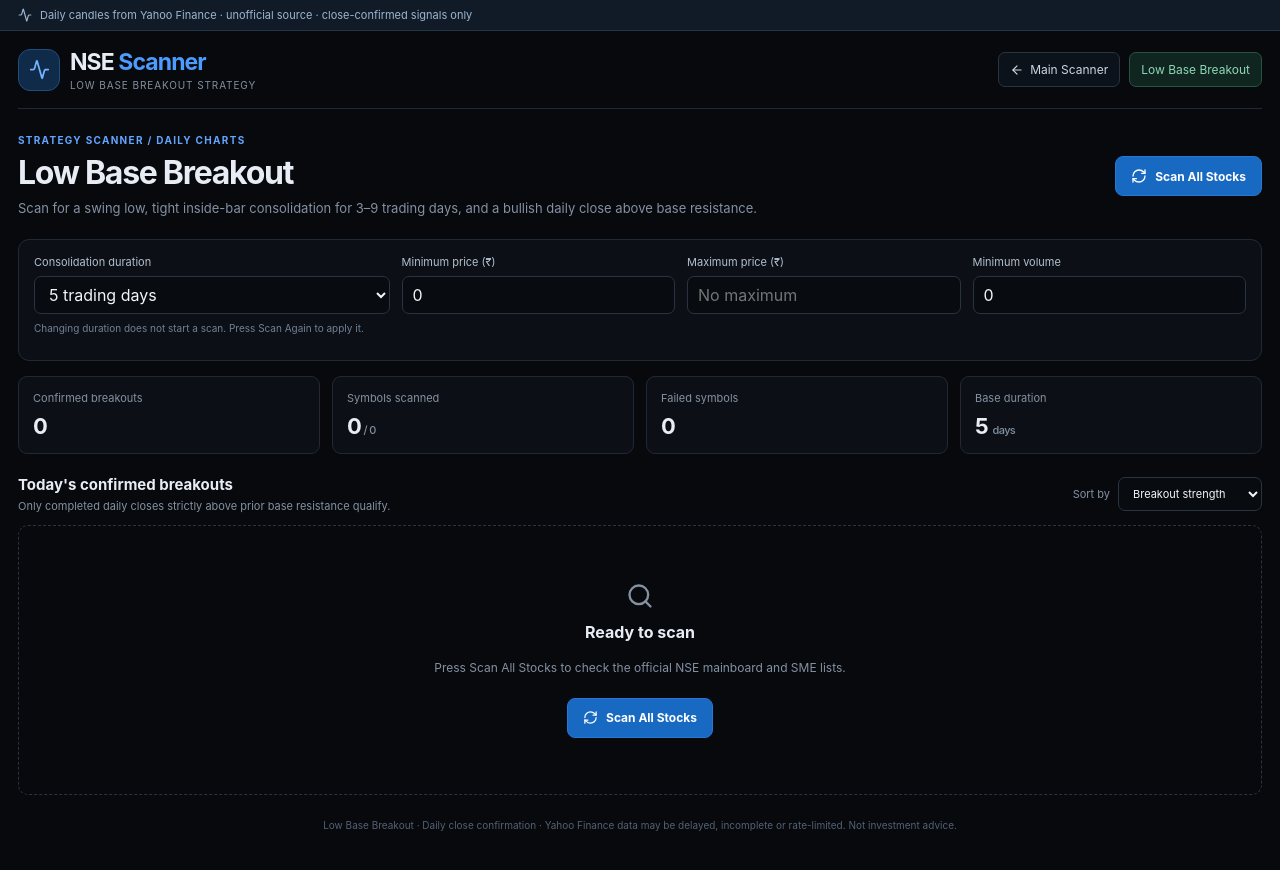
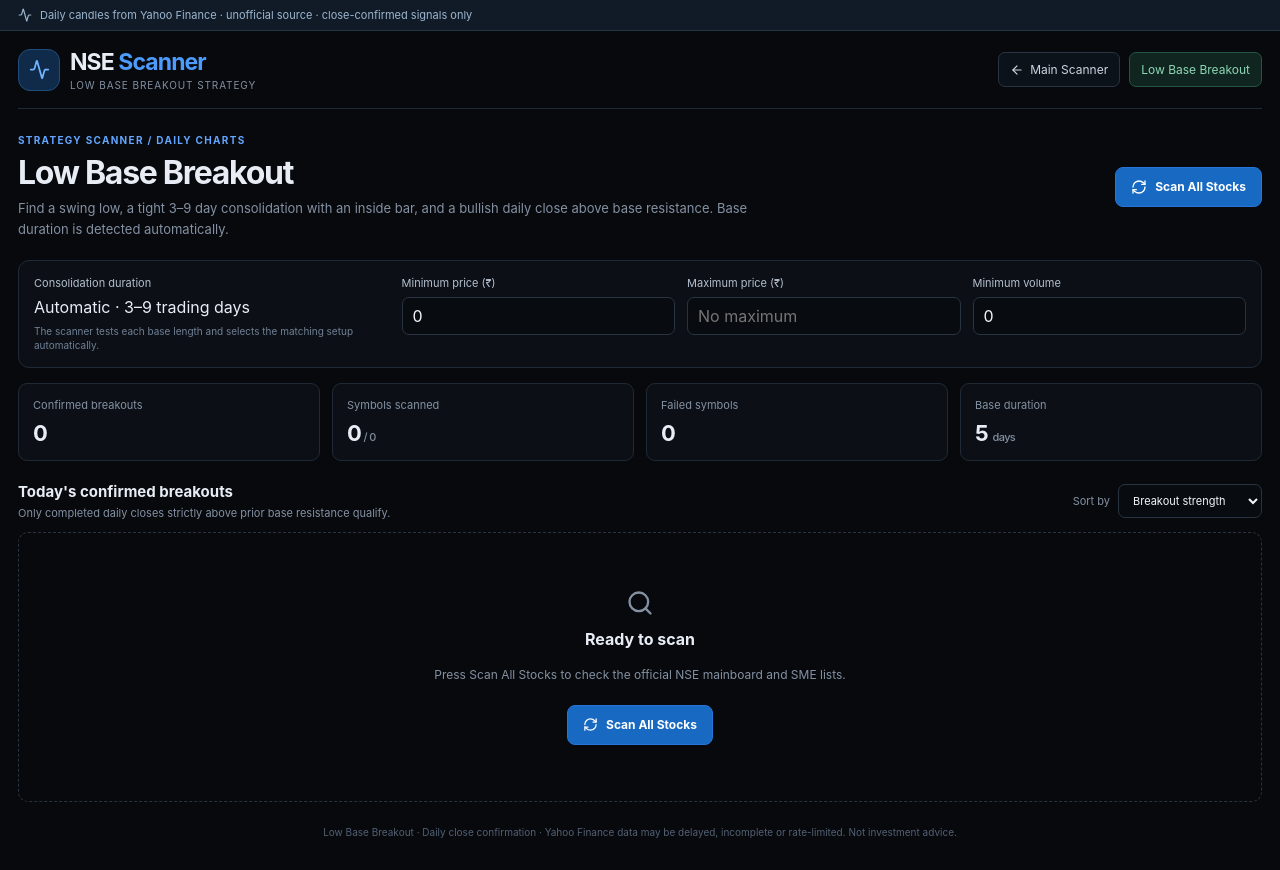
Before and after one commit to yasinmohamedb-netizen/Nse-Scanner, a Next.js app: page /low-base-breakout in a window 1280 px wide. Built offline with nearby package versions, Linux system fonts and the light colour scheme.

Commit message:
Set breakout scanner base duration to automatic

```diff
--- a/app/low-base-breakout/page.js
+++ b/app/low-base-breakout/page.js
@@ -122,7 +122,7 @@
         <div>
           <div className="lbb-eyebrow">STRATEGY SCANNER / DAILY CHARTS</div>
           <h2>Low Base Breakout</h2>
-          <p>Scan for a swing low, tight inside-bar consolidation for 3–9 trading days, and a bullish daily close above base resistance.</p>
+          <p>Find a swing low, a tight 3–9 day consolidation with an inside bar, and a bullish daily close above base resistance. Base duration is detected automatically.</p>
         </div>
         <button className="lbb-scan-button" onClick={scanAll} disabled={loading}>
           <RefreshCw size={16} className={loading ? "lbb-spin" : ""}/>
@@ -132,11 +132,9 @@
 
       <section className="lbb-settings">
         <div className="lbb-setting">
-          <label htmlFor="lbb-days">Consolidation duration</label>
-          <select id="lbb-days" value={days} onChange={e => setDays(e.target.value)}>
-            {[3,4,5,6,7,8,9].map(n => <option value={n} key={n}>{n} trading days</option>)}
-          </select>
-          <small>Changing duration does not start a scan. Press Scan Again to apply it.</small>
+          <label>Consolidation duration</label>
+          <div className="lbb-auto-duration">Automatic · 3–9 trading days</div>
+          <small>The scanner tests each base length and selects the matching setup automatically.</small>
         </div>
         <div className="lbb-setting">
           <label htmlFor="lbb-min-price">Minimum price (₹)</label>
```
